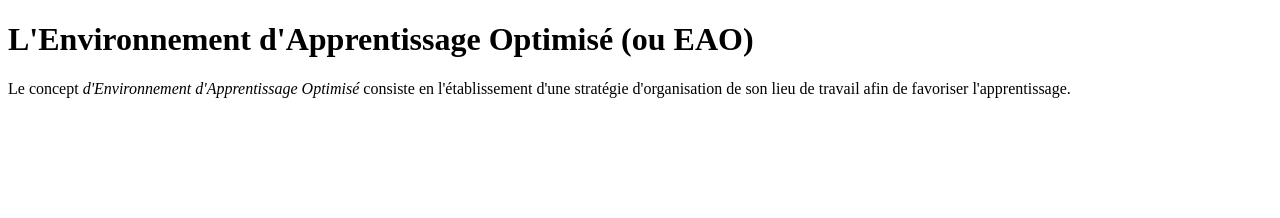
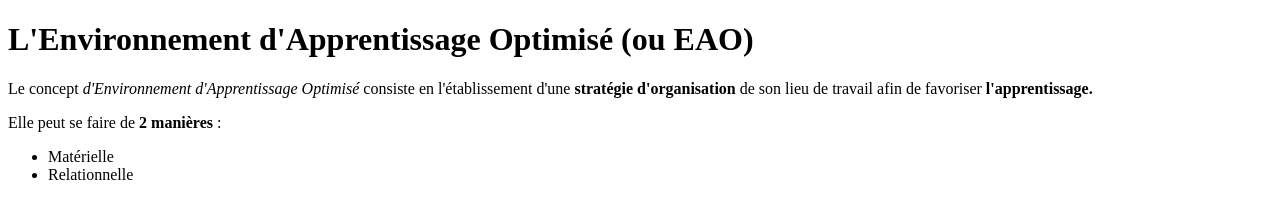
Before and after one commit to tahrimostapha/Learning-Environment, a plain HTML site: page index.html in a window 1280 px wide. Drawn offline with Linux system fonts and the light colour scheme.

Commit message:
'index.html' : Ajout contenu + 'emphasis'

```diff
--- a/index.html
+++ b/index.html
@@ -7,7 +7,12 @@
 	<body>
 		<h1>L'Environnement d'Apprentissage Optimisé (ou EAO)</h1>
 		<p>Le concept <em>d'Environnement d'Apprentissage Optimisé</em> consiste
-		en l'établissement d'une stratégie d'organisation de son lieu de travail
-		afin de favoriser l'apprentissage.</p>
+		en l'établissement d'une <strong>stratégie d'organisation</strong> de son lieu de travail
+		afin de favoriser <strong>l'apprentissage.</strong></p>
+		<p>Elle peut se faire de <strong>2 manières</strong> : </p>
+		<ul>
+			<li>Matérielle</li>
+			<li>Relationnelle</li>
+		</ul>
 	</body>
 </html>
```
